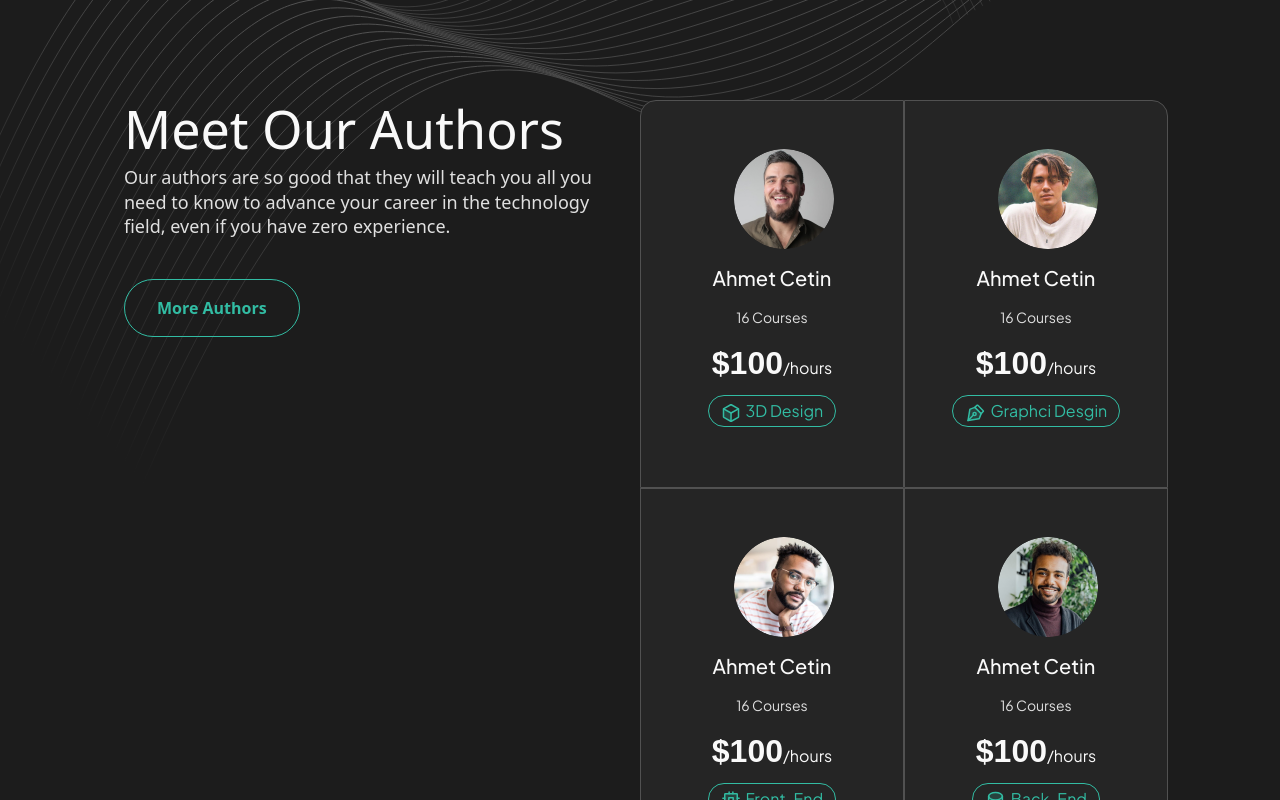
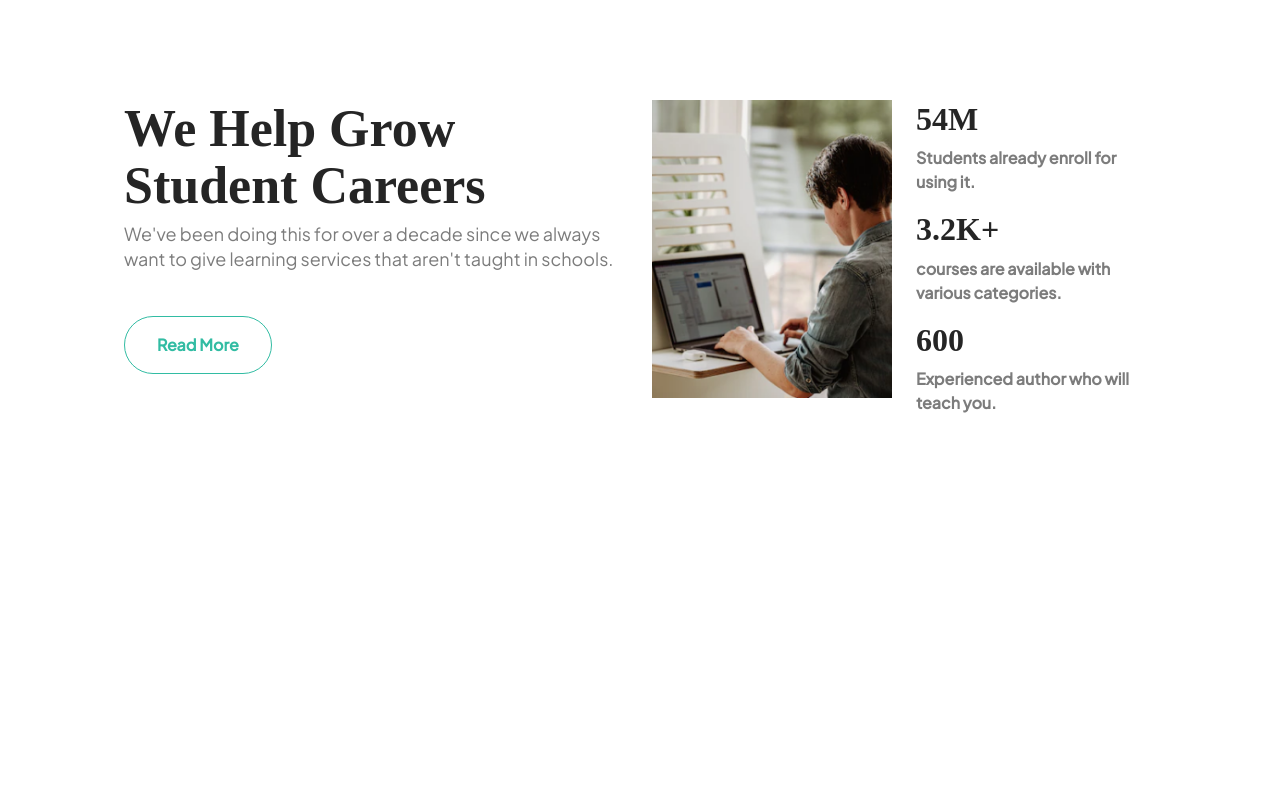
Before and after one commit to OrkhanKarimli/cardscomponent, a React (Create React App) app: page / in a window 1280 px wide. Shown: the top 800 px of the page. Built offline with nearby package versions, Linux system fonts and the light colour scheme; a web font is replaced by a local one.

Commit message:
Finish About Us

```diff
--- a/src/App.js
+++ b/src/App.js
@@ -1,10 +1,10 @@
 import "./App.css";
 import "./scss/style.scss";
-import Authorspage from "./components/Authorspage"
+import  Aboutus  from "./components/Aboutus";
 
 function App() {
   return(
-<Authorspage/>
+ <Aboutus/>
   )
 }
 
--- /dev/null
+++ b/src/components/Aboutus.jsx
@@ -0,0 +1,63 @@
+import React from 'react'
+import "bootstrap/dist/css/bootstrap.css";
+ const Aboutus = () => {
+  return (
+   <div className="container-fluid aboutus_main">
+    <div className="row">
+        <div className="col-md-6">
+          <ul>
+            <li>
+                <h2>
+                We Help Grow Student Careers
+                </h2>
+            </li>
+            <li>
+                <p>
+                We've been doing this for over a decade since we always want to give learning services that aren't taught in schools.
+                </p>
+            </li>
+          </ul>
+          <button>
+          Read More
+          </button>
+        </div>
+        <div className="col-md-3">
+            <div className="about-us-img">
+
+            </div>
+        </div>
+        <div className="col-md-3">
+            <ul>
+                <li>
+                    <h4>
+                    54M
+                    </h4>
+                    <p>
+                    Students already enroll for using it.
+                    </p>
+                </li>
+                <li>
+                    <h4>
+                    3.2K+
+                    </h4>
+                    <p>
+                    courses are available with various categories.
+                    </p>
+                </li>
+                <li>
+                    <h4>
+                    600
+                    </h4>
+                    <p>
+                    Experienced author who will teach you.
+                    </p>
+                </li>
+
+            </ul>
+        </div>
+    </div>
+   </div>
+  )
+}
+
+export default Aboutus;
--- /dev/null
+++ b/src/scss/_aboutus.scss
@@ -0,0 +1,63 @@
+@mixin about_us_text($size,$height,$weight,$color,$family){
+font-size: $size;
+line-height: $height;
+font-weight: $weight;
+color: $color;
+font-family: $family;
+}
+.aboutus_main{
+padding: 100px 124px 100px 124px !important;
+.col-md-6{
+    ul{
+        list-style: none;
+        padding: 0;
+        margin: 0;
+        li{
+            list-style: none;
+            h2{
+              @include about_us_text(52px,57.2px ,bold ,$cardmoduletextbody ,'General Sans')
+            }
+            p{
+                @include about_us_text(18px,24.3px ,400 ,$card_module_info ,$font-jakarta-light );
+                margin-bottom: 4%;
+
+            }
+        }
+    }
+    button{
+      text-align: center;
+      padding: 16px 32px 16px 32px;
+      border: 1px solid $card_module_icon_color;
+      background-color: transparent;
+      @include about_us_text(16px,24px ,600 ,$card_module_icon_color,$font-jakarta-med );
+      border-radius: 1000px;
+      margin-top: 5%;
+    }
+}
+.col-md-3{
+   .about-us-img{
+    background-image: url(../image/aboutus.png);
+    width: 100%;
+    height: 90%;
+    background-position: center;
+    background-repeat: no-repeat;
+    background-size: cover;
+   }
+   ul{
+    list-style: none;
+    padding: 0;
+    margin: 0;
+    li{
+        list-style: none;
+        margin-bottom: 3%;
+       }
+       h4{
+        @include about_us_text(32px,38.4px,bold,$cardmoduletextbody ,'General Sans')
+       }
+       p{
+        @include about_us_text(16px,24px,bold,$card_module_info ,$font-jakarta-light)
+       }
+   }
+
+}
+}
--- a/src/scss/style.scss
+++ b/src/scss/style.scss
@@ -14,4 +14,5 @@
 @import "landingpage";
 @import "socialproof";
 @import "popularcourses";
-@import "authorspage"
+@import "authorspage";
+@import "aboutus"
```
Also changed, not shown: src/image/aboutus.png (added).
